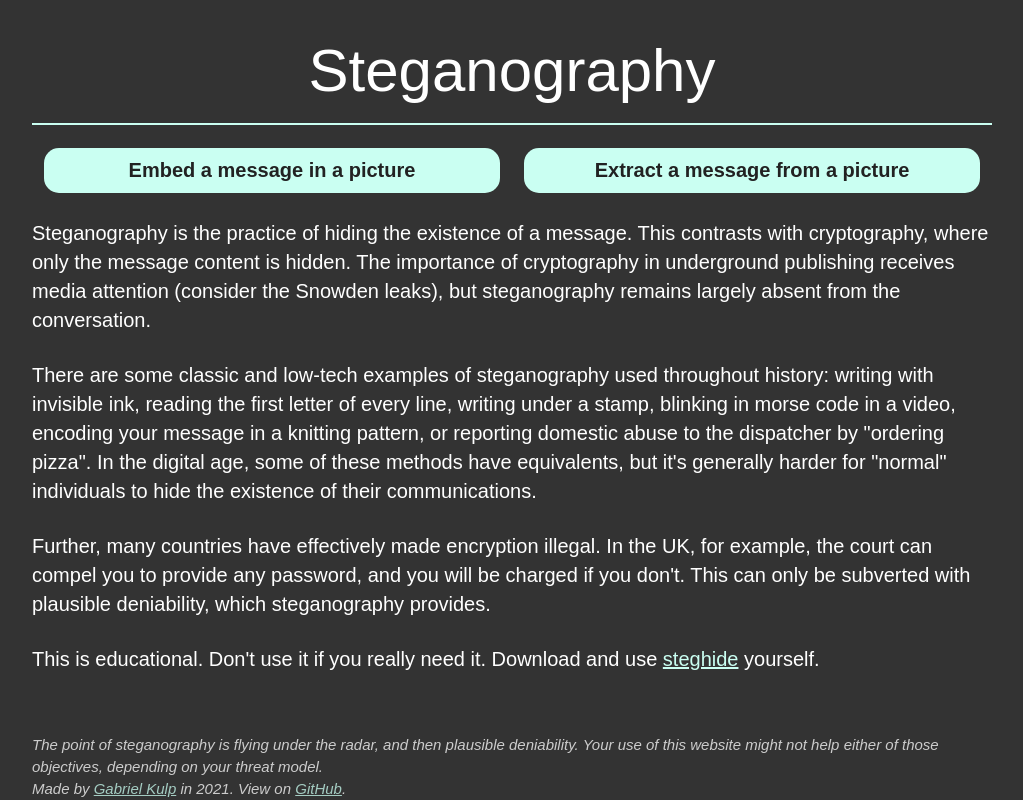
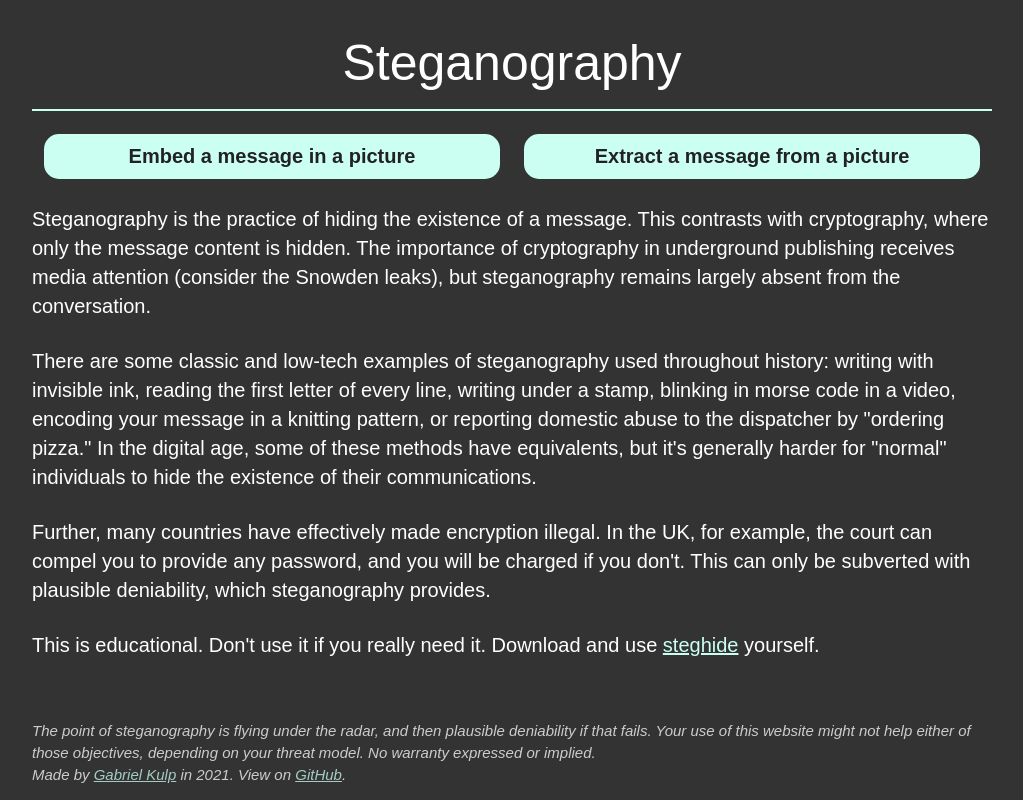
Before and after one commit to gabrielkulp/steg-maker, a Flask app: page / in a window 1280 px wide. Shown: the whole page, without its empty margins (128-1151 px from the left). Run offline with Flask 2, Linux system fonts and the light colour scheme; parts of the project's set-up code (start-up, migrations or seed data) failed here and were passed over.

Commit message:
tweak wording and style

```diff
--- a/stego/static/style.css
+++ b/stego/static/style.css
@@ -63,7 +63,7 @@ h1 {
 	margin: 1.414rem 0 .5rem;
 	font-weight: inherit;
 	line-height: 1.42;
-	font-size: 3rem;
+	font-size: 2.5rem;
 	border-bottom: 2px solid var(--accent-color);
 	margin-bottom: 1.15rem;
 	padding-bottom: .5rem;
--- a/stego/templates/extract.html
+++ b/stego/templates/extract.html
@@ -3,7 +3,7 @@
 {% block title %}Extract{% endblock %}
 
 {% block header %}
-	<h1>Extract a Message in a Picture</h1>
+	<h1>Extract a Message from a Picture</h1>
 {% endblock %}
 
 {% block content %}
--- a/stego/templates/home.html
+++ b/stego/templates/home.html
@@ -15,7 +15,7 @@
 		Steganography is the practice of hiding the existence of a message. This contrasts with cryptography, where only the message content is hidden. The importance of cryptography in underground publishing receives media attention (consider the Snowden leaks), but steganography remains largely absent from the conversation.
 	</p>
 	<p>
-		There are some classic and low-tech examples of steganography used throughout history: writing with invisible ink, reading the first letter of every line, writing under a stamp, blinking in morse code in a video, encoding your message in a knitting pattern, or reporting domestic abuse to the dispatcher by "ordering pizza". In the digital age, some of these methods have equivalents, but it's generally harder for "normal" individuals to hide the existence of their communications.
+		There are some classic and low-tech examples of steganography used throughout history: writing with invisible ink, reading the first letter of every line, writing under a stamp, blinking in morse code in a video, encoding your message in a knitting pattern, or reporting domestic abuse to the dispatcher by "ordering pizza." In the digital age, some of these methods have equivalents, but it's generally harder for "normal" individuals to hide the existence of their communications.
 	</p>
 	<p>
 		Further, many countries have effectively made encryption illegal. In the UK, for example, the court can compel you to provide any password, and you will be charged if you don't. This can only be subverted with plausible deniability, which steganography provides.
@@ -24,7 +24,7 @@
 		This is educational. Don't use it if you really need it. Download and use <a href="https://github.com/StefanoDeVuono/steghide">steghide</a> yourself.
 	</p>
 	<footer>
-		The point of steganography is flying under the radar, and then plausible deniability. Your use of this website might not help either of those objectives, depending on your threat model.<br>
+		The point of steganography is flying under the radar, and then plausible deniability if that fails. Your use of this website might not help either of those objectives, depending on your threat model. No warranty expressed or implied.<br>
 		Made by <a href="https://web.engr.oregonstate.edu/~kulpga/">Gabriel Kulp</a> in 2021. View on <a href="https://github.com/gabrielkulp/steg-maker">GitHub</a>.
 	</footer>
 {% endblock %}
```
